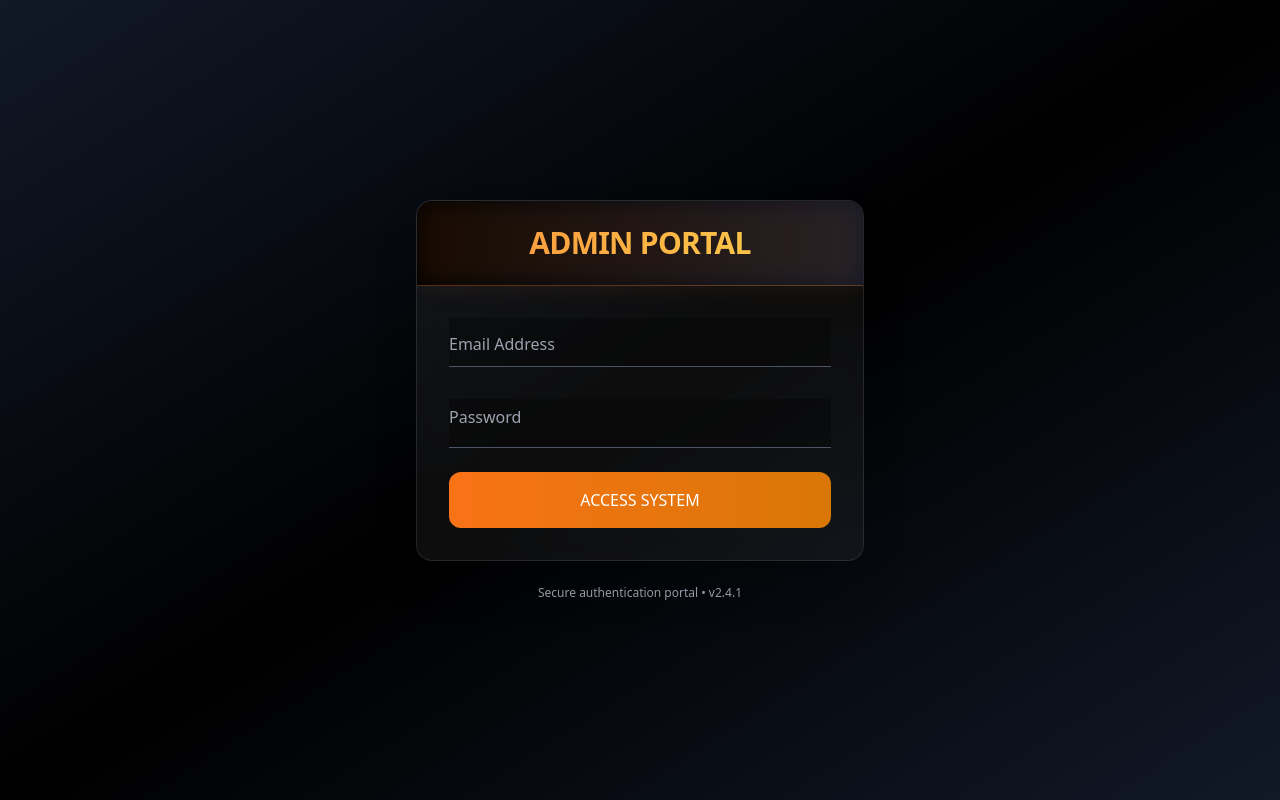
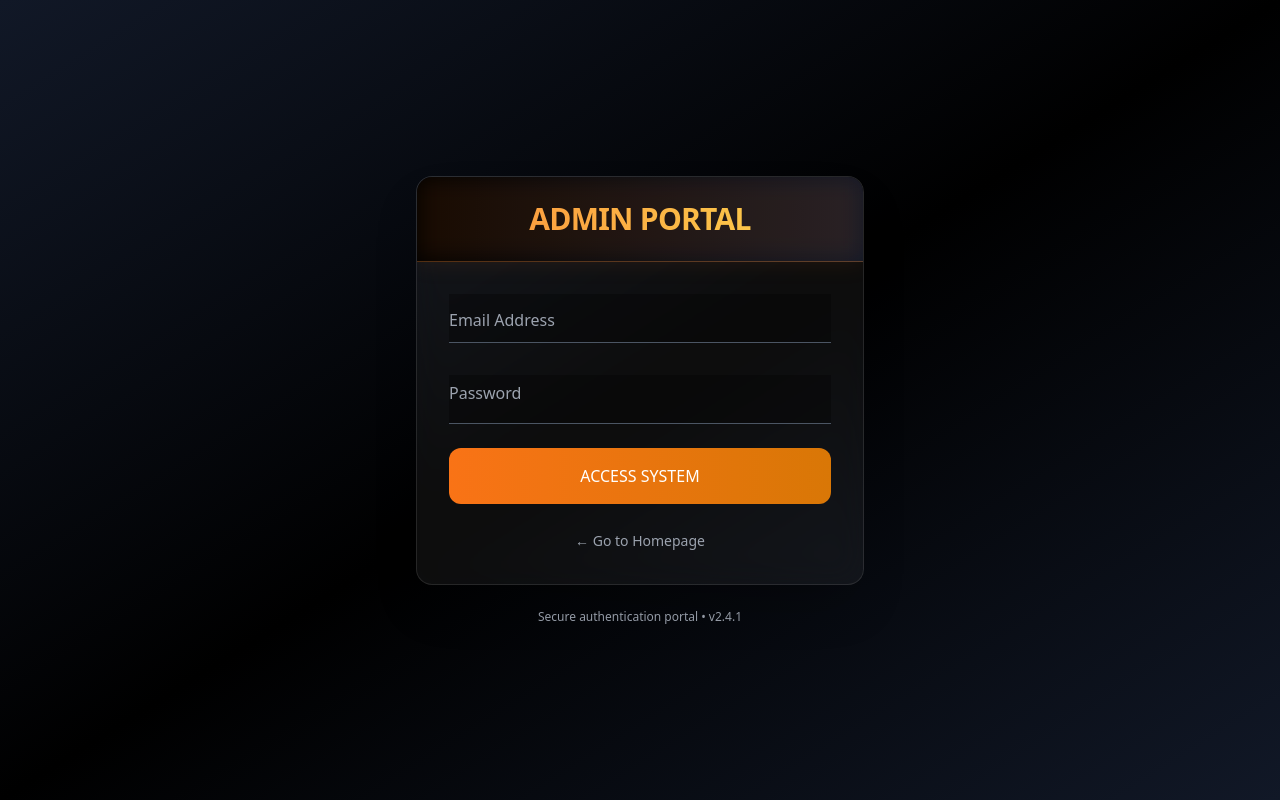
Before and after one commit to sohan-sindhav/UltraFitness, a React (Vite) app in the folder Frontend/: page /login in a window 1280 px wide. Built offline with nearby package versions, Linux system fonts and the light colour scheme; no server answers; a web font is replaced by a local one.

Commit message:
update : login page

```diff
--- a/Frontend/src/Components/Login.jsx
+++ b/Frontend/src/Components/Login.jsx
@@ -2,8 +2,6 @@ import React, { useState, useEffect } from "react";
 import axios from "axios";
 import { useNavigate } from "react-router-dom";
 import { isTokenValid } from "../Utils/IsTokenValid";
-
-// Add to your imports at the top of the file
 import { motion, AnimatePresence } from "framer-motion";
 
 const Login = () => {
@@ -159,6 +157,20 @@ const Login = () => {
               </motion.button>
             </form>
 
+            {/* Go to Homepage Link - New Addition */}
+            <motion.div
+              whileHover={{ x: 3 }}
+              transition={{ type: "spring", stiffness: 300 }}
+              className="text-center"
+            >
+              <button
+                onClick={() => navigate("/")}
+                className="text-gray-400 hover:text-orange-300 text-sm transition-colors"
+              >
+                ← Go to Homepage
+              </button>
+            </motion.div>
+
             {/* Status Messages */}
             <AnimatePresence>
               {message && (
```
Also changed, not shown: 5 other files (tests, documents, lock files or other folders).
